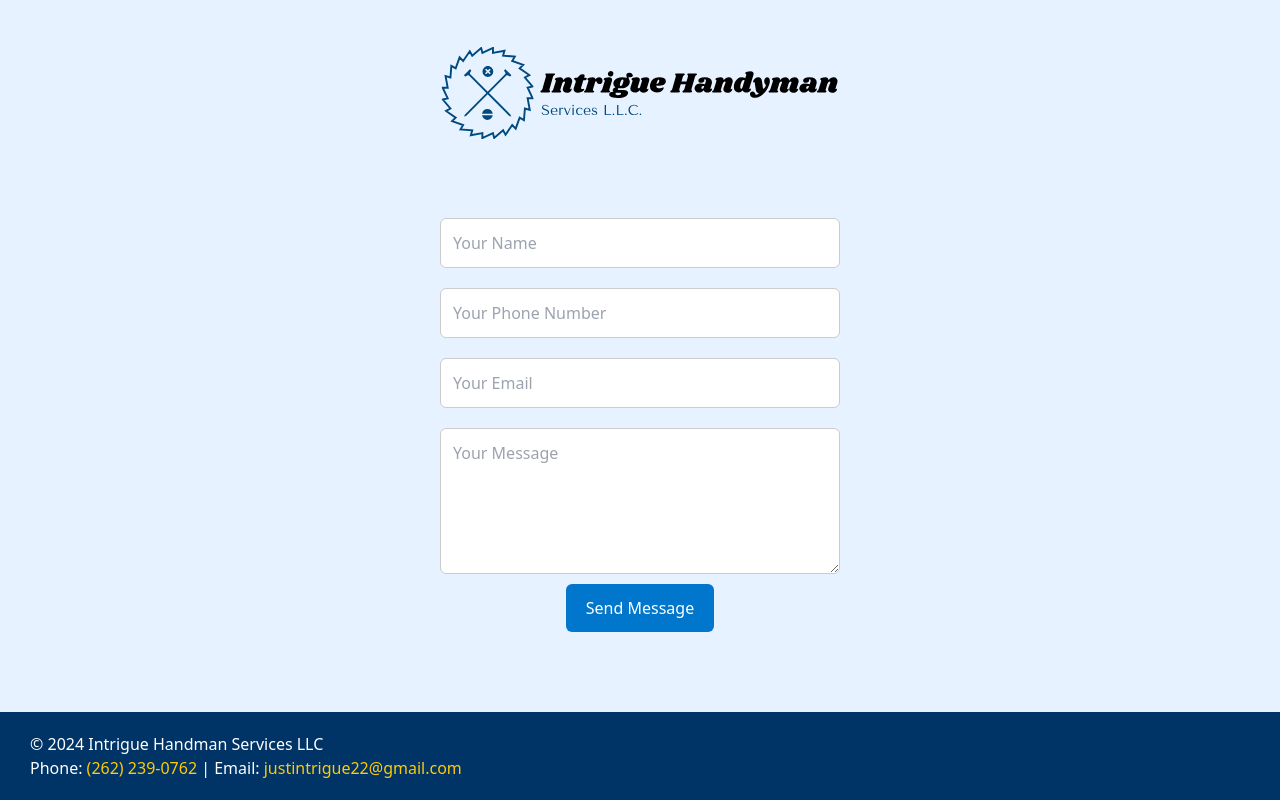
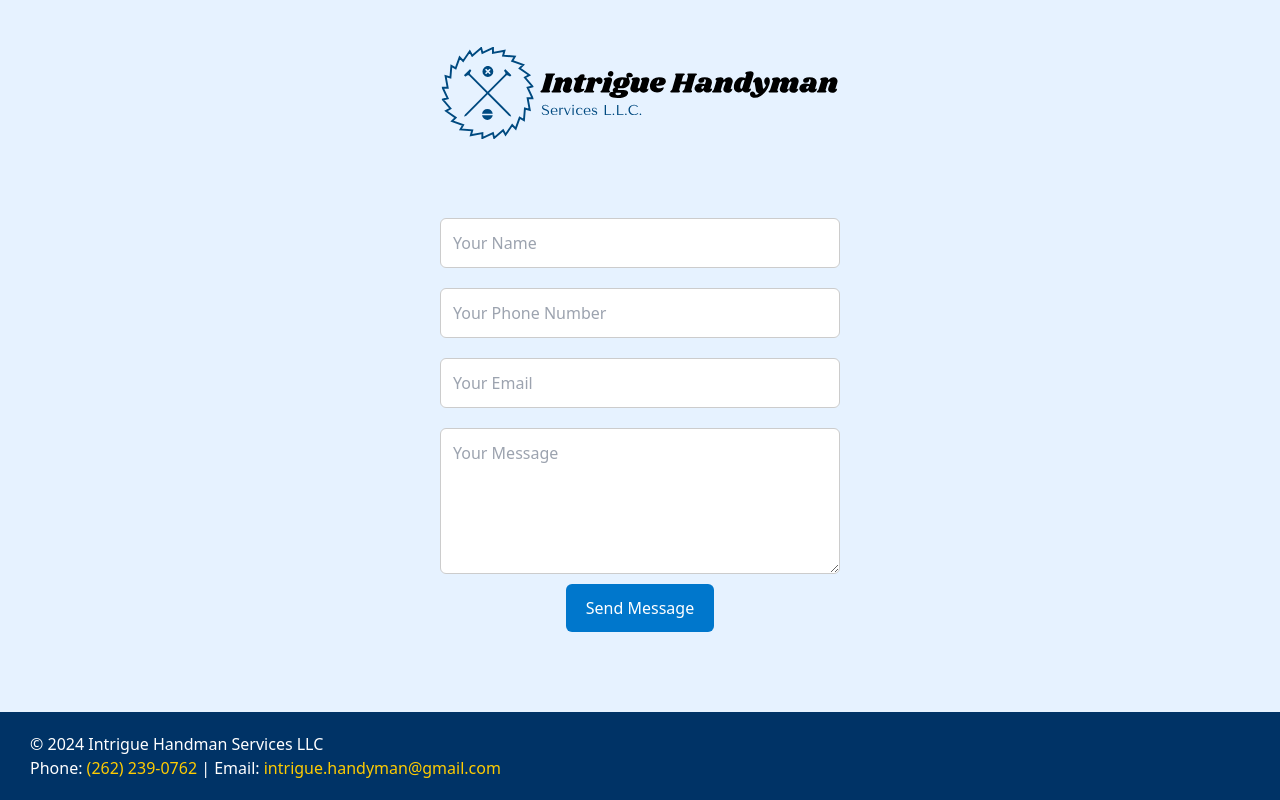
Before and after one commit to njjacobsdev/justinSite, a React (Create React App) app: page / in a window 1280 px wide. Shown: the part 2789-3589 px from the top of the page. Built offline with nearby package versions, Linux system fonts and the light colour scheme; no server answers.

Commit message:
Update Footer.js
update email

```diff
--- a/src/components/Footer.js
+++ b/src/components/Footer.js
@@ -7,7 +7,7 @@ export default function Footer() {
         <p>© {2024} Intrigue Handman Services LLC</p>
         <p>
           Phone: <a href="tel:12622390762">(262) 239-0762</a> |
-          Email: <a href="mailto:justintrigue22@gmail.com">justintrigue22@gmail.com</a>
+          Email: <a href="mailto:intrigue.handyman@gmail.com">intrigue.handyman@gmail.com</a>
         </p>
       </div>
     </footer>
```
